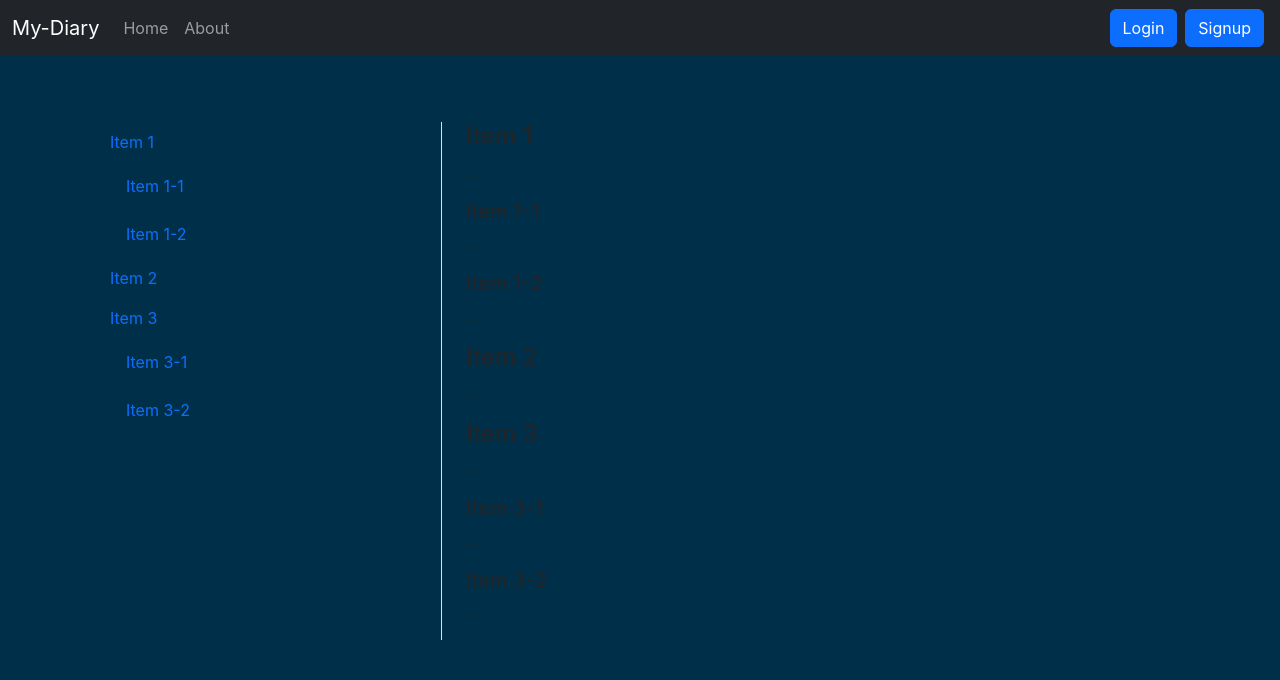
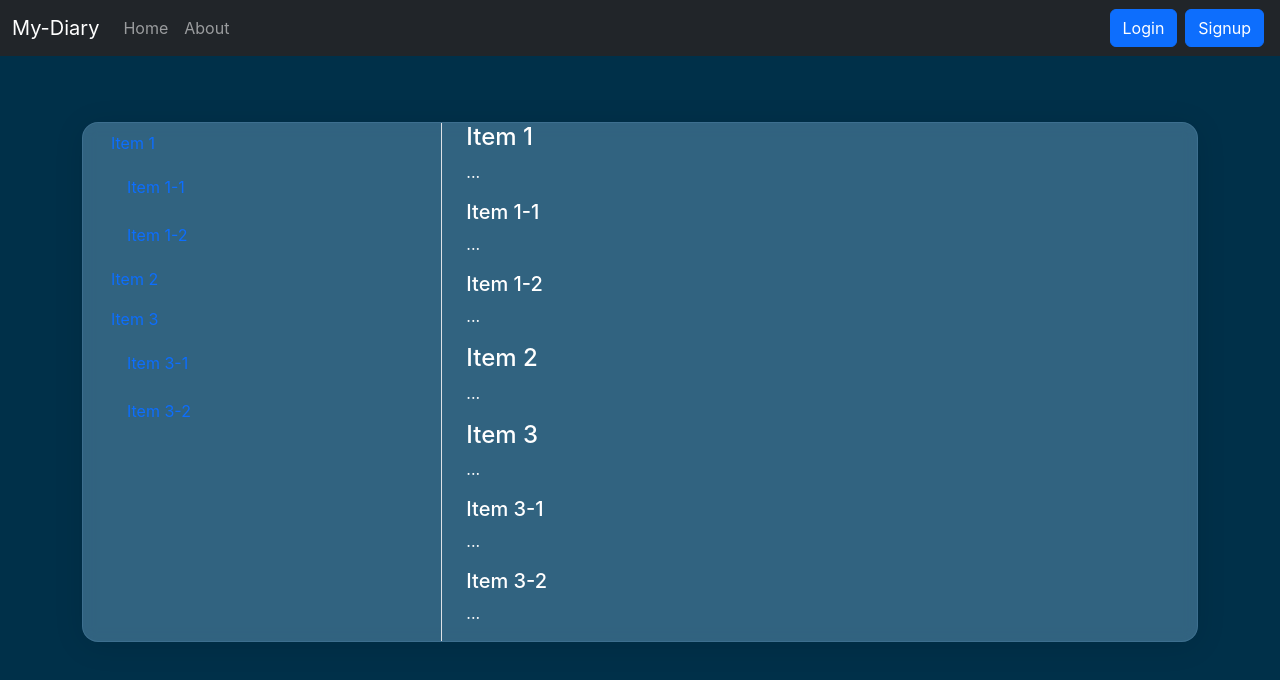
Before and after one commit to anakafeel/my-diary-frontend, a React (Create React App) app: page /About in a window 1280 px wide. Shown: the top 680 px of the page. Built offline with nearby package versions, Linux system fonts and the light colour scheme.

Commit message:
about -2

```diff
--- a/src/components/About.js
+++ b/src/components/About.js
@@ -3,7 +3,7 @@
 const About = () => {
   return (
     <div>
-      <div class="row">
+      <div class="row login">
         <div class="col-4">
           <nav
             id="navbar-example3"
```
